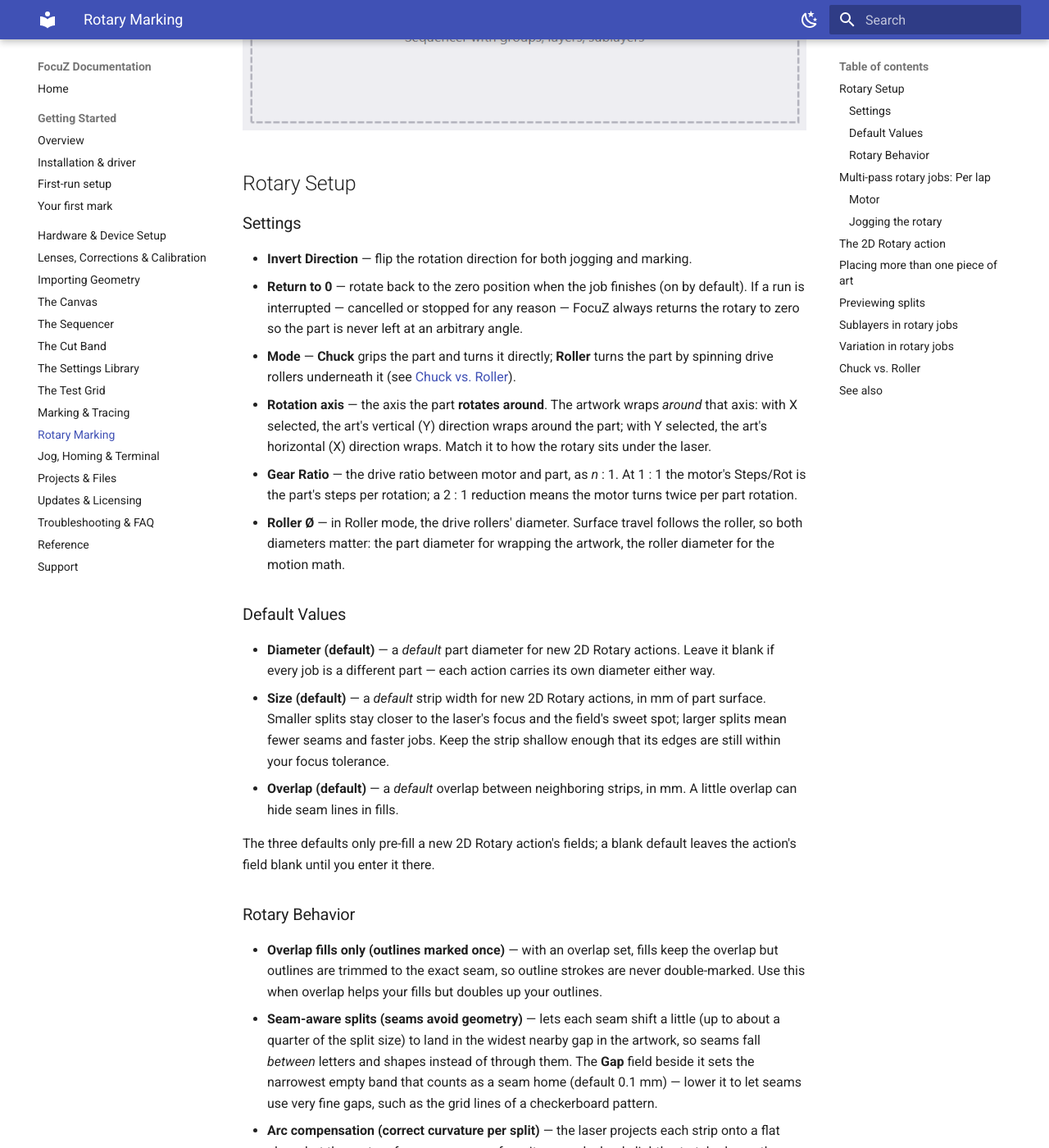
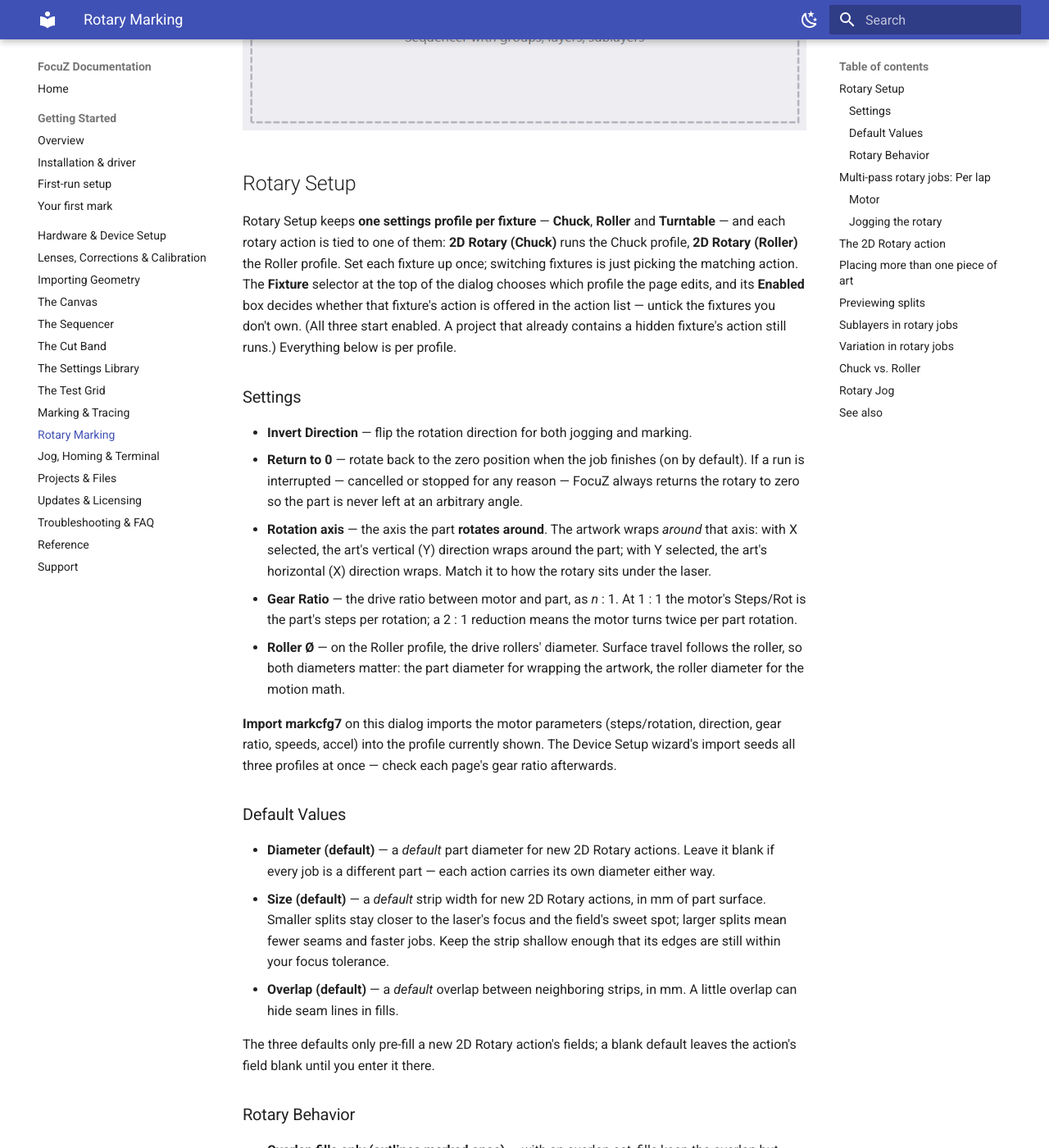
Before and after one commit to Lokahi-Shop/focuz-docs, an MkDocs documentation site: the page built from docs/rotary.md, in a window 1280 px wide and 1400 px high, scrolled down 619 px. Shown: the whole window at 82% size. Built offline with MkDocs 1.6.1 and Material for MkDocs 9.7.7, drawn with Linux system fonts in a browser that asks for light colours; some of the changed text lies outside the part shown.

Commit message:
Rotary: fixture profiles (Chuck / Roller / Turntable), per-fixture actions, Rotary Jog; Motion category
Co-Authored-By: Claude Fable 5.1 <noreply@anthropic.com>

```diff
--- a/docs/rotary.md
+++ b/docs/rotary.md
@@ -14,23 +14,33 @@ on or off app-wide. The rotary hardware itself (motor, mode, axis) is configured
 
 ## Rotary Setup
 
+Rotary Setup keeps **one settings profile per fixture** — **Chuck**, **Roller** and **Turntable** —
+and each rotary action is tied to one of them: **2D Rotary (Chuck)** runs the Chuck profile, **2D
+Rotary (Roller)** the Roller profile. Set each fixture up once; switching fixtures is just picking
+the matching action. The **Fixture** selector at the top of the dialog chooses which profile the
+page edits, and its **Enabled** box decides whether that fixture's action is offered in the
+action list — untick the fixtures you don't own. (All three start enabled. A project that already
+contains a hidden fixture's action still runs.) Everything below is per profile.
+
 ### Settings
 
 - **Invert Direction** — flip the rotation direction for both jogging and marking.
 - **Return to 0** — rotate back to the zero position when the job finishes (on by default).
   If a run is interrupted — cancelled or stopped for any reason — FocuZ always returns the
   rotary to zero so the part is never left at an arbitrary angle.
-- **Mode** — **Chuck** grips the part and turns it directly; **Roller** turns the part by
-  spinning drive rollers underneath it (see [Chuck vs. Roller](#chuck-vs-roller)).
 - **Rotation axis** — the axis the part **rotates around**. The artwork wraps *around* that axis: with
   X selected, the art's vertical (Y) direction wraps around the part; with Y selected, the
   art's horizontal (X) direction wraps. Match it to how the rotary sits under the laser.
 - **Gear Ratio** — the drive ratio between motor and part, as *n* : 1. At 1 : 1 the motor's
   Steps/Rot is the part's steps per rotation; a 2 : 1 reduction means the motor turns twice
   per part rotation.
-- **Roller Ø** — in Roller mode, the drive rollers' diameter. Surface travel follows the
+- **Roller Ø** — on the Roller profile, the drive rollers' diameter. Surface travel follows the
   roller, so both diameters matter: the part diameter for wrapping the artwork, the roller
   diameter for the motion math.
+
+**Import markcfg7** on this dialog imports the motor parameters (steps/rotation, direction, gear
+ratio, speeds, accel) into the profile currently shown. The Device Setup wizard's import seeds
+all three profiles at once — check each page's gear ratio afterwards.
 
 ### Default Values
 
@@ -130,9 +140,11 @@ first run.
 
 ## The 2D Rotary action
 
-The **2D Rotary** action (in the Sequencer's Marking group) is a 2D Import that marks through
-the rotary engine — it's the one and only way a job runs on the rotary. It carries its own
-**Rotary** section above its content:
+The **2D Rotary (Chuck)** and **2D Rotary (Roller)** actions (Sequencer › Marking › **Rotary**) are
+a 2D Import that marks through the rotary engine — the only way a job runs on the rotary. Pick
+the one for the fixture on the bench: each runs its own Rotary Setup profile (the chuck action
+uses chuck math, the roller action roller math), and only enabled fixtures are listed. Both carry
+the same **Rotary** section above their content:
 
 - **Part Diameter / Max Split Size / Number of Splits / Overlap** — the job's own values, saved
   with the project and set **once for the whole action** in the Rotary section that sits above
@@ -258,11 +270,23 @@ where the seams fall. Nothing restarts at a split.
 
 ## Chuck vs. Roller
 
+Each is a **fixture profile** in Rotary Setup with its own action:
+
 - **Chuck** — the part is gripped and rotated directly. One motor rotation (through the gear
-  ratio) is one part rotation, regardless of part size.
+  ratio) is one part rotation, regardless of part size. Backlash compensation lives here.
 - **Roller** — the part rests on powered rollers. The rollers move the *surface*, so surface
   travel depends on the roller diameter, and how far the part turns depends on both diameters.
   Enter the part diameter and the roller diameter and FocuZ handles the conversion.
+- **Turntable** — a profile for a part that spins about the beam axis; its motor settings drive
+  the **Rotary Jog** action today, and its marking action is on the roadmap.
+
+## Rotary Jog
+
+**Rotary Jog (BJJCZ)** (Sequencer › Motion) turns the part as a step inside a sequence — between
+marks, or to present the next face. Choose the **fixture** (its profile's motor settings apply),
+**Rotation (degrees)** or **Distance (mm)** of part surface, the direction, and the amount. A
+distance needs the part's diameter — enter it on the action, or leave it blank to use the
+profile's Part Ø default. The live jog buttons on the Jog card have the same fixture choice.
 
 ## See also
 
```
Also changed, not shown: docs/sequencer.md (+15 -7 lines).
